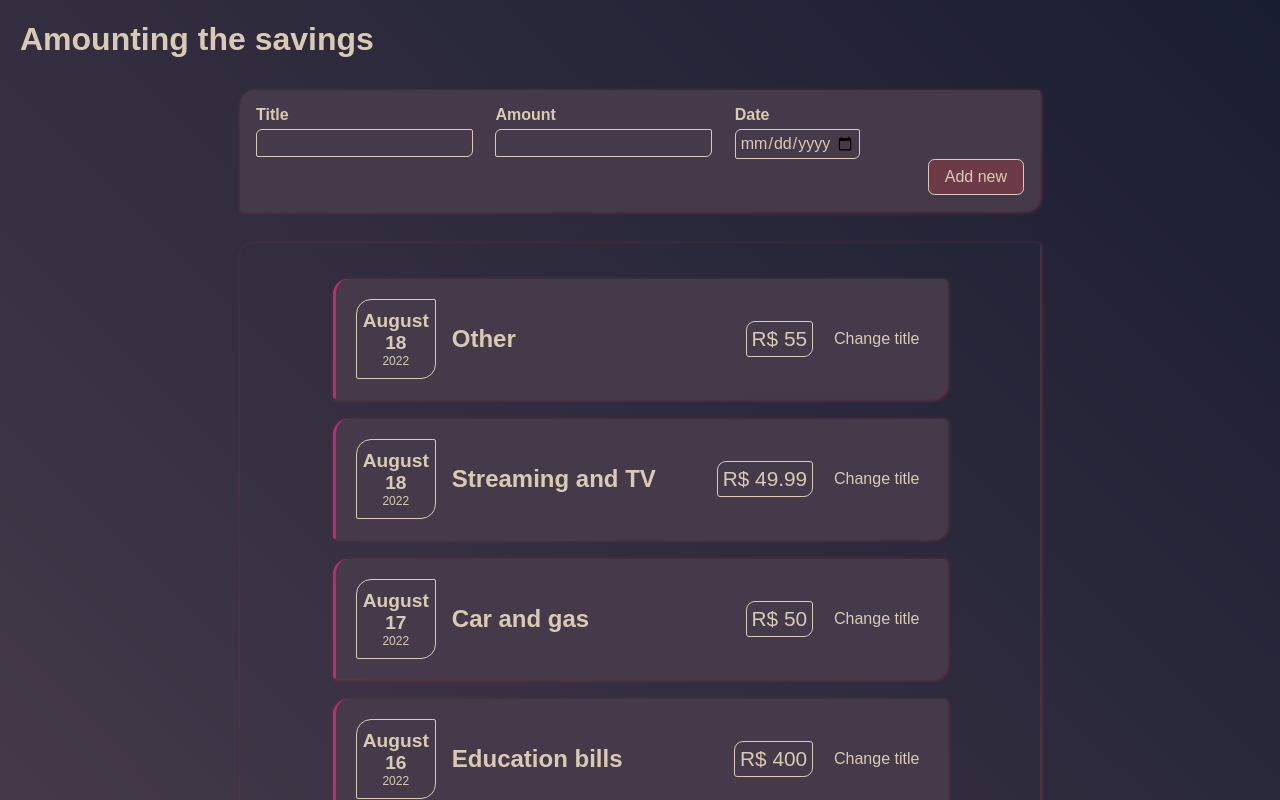
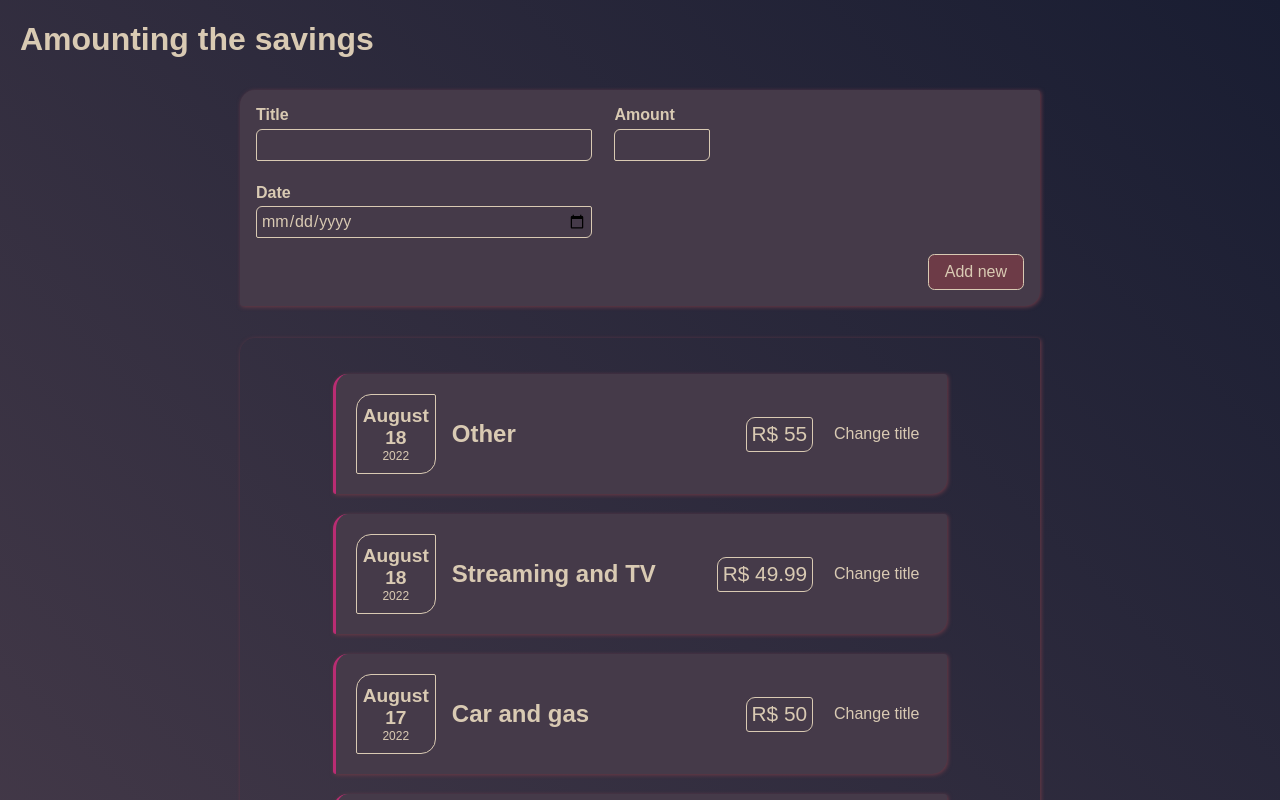
Before and after one commit to israeldvd/amounts-monitor, a React (Create React App) app in the folder react-complete/: page / in a window 1280 px wide. Shown: the top 800 px of the page. Built offline with nearby package versions, Linux system fonts and the light colour scheme; a web font is replaced by a local one.

Commit message:
Make the Form less breakable and more adjustable

```diff
--- a/react-complete/src/components/Expanding/AmountForm.css
+++ b/react-complete/src/components/Expanding/AmountForm.css
@@ -1,8 +1,14 @@
 .settings {
     text-align: left;
+    margin-bottom: 16px;
     display: flex;
     flex-wrap: wrap;
+    justify-content: flex-start;
     gap: 1.4rem;
+}
+
+.setter {
+    max-width: 90%;
 }
 
 .settings label {
@@ -13,13 +19,20 @@
 
 .settings input {
     font: inherit;
-    width: 100%;
+    width: 21rem;
+    max-width: 100%;
+    min-height: 2rem;
     overflow-wrap: break-word;
     color: var(--color-clear);
     border: 1px solid var(--color-clear);
     border-radius: 6px 2px;
     background-color: var(--color-grey);
     padding: 4px;
+}
+
+#amount-input {
+    width: 6rem;
+    max-width: 100%;
 }
 
 .settings button {
--- a/react-complete/src/components/Expanding/AmountForm.js
+++ b/react-complete/src/components/Expanding/AmountForm.js
@@ -11,6 +11,7 @@ const AmountForm = () => {
                 <div className="setter">
                     <label htmlFor="set-amount">Amount</label>
                     <input
+                        id="amount-input"
                         type="number"
                         name="set-amount"
                         min="0.01"
```
